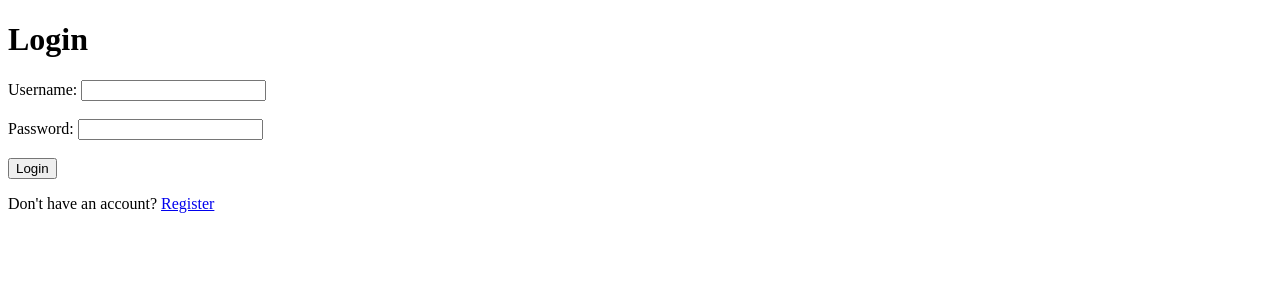
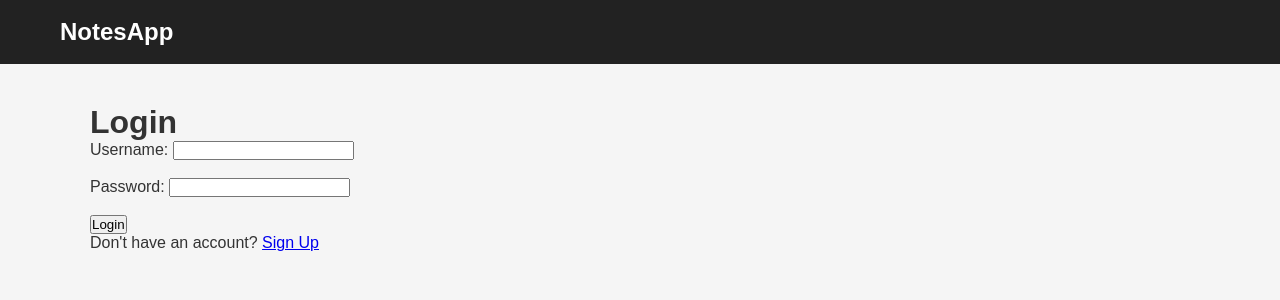
Before and after one commit to patil-vaishnavii/Notes-App-Django-Framework, a Django app: a page that uses accounts/templates/accounts/login.html in a window 1280 px wide. Shown: the top 300 px of the page. Run offline with Django 5.2, Linux system fonts and the light colour scheme.

```diff
--- a/NotesApp/settings.py
+++ b/NotesApp/settings.py
@@ -56,7 +56,7 @@ ROOT_URLCONF = 'NotesApp.urls'
 TEMPLATES = [
     {
         'BACKEND': 'django.template.backends.django.DjangoTemplates',
-        'DIRS': [],
+        'DIRS': [BASE_DIR/"templates"],
         'APP_DIRS': True,
         'OPTIONS': {
             'context_processors': [
@@ -118,3 +118,7 @@ USE_TZ = True
 
 STATIC_URL = 'static/'
 LOGIN_URL = "/login/"
+
+STATICFILES_DIRS = [
+  BASE_DIR/"static",
+]
--- a/accounts/templates/accounts/login.html
+++ b/accounts/templates/accounts/login.html
@@ -1,11 +1,10 @@
-<!DOCTYPE html>
-<html>
-<head>
-    <title>Login</title>
-</head>
+{% extends "base.html" %}
 
-<body>
+{% block title %}
+   Login
+{% endblock  %}
 
+{% block content %}
     <h1>Login</h1>
 
     <form method="POST">
@@ -28,8 +27,7 @@
 
     <p>
         Don't have an account?
-        <a href="{% url 'register' %}">Register</a>
+        <a href="{% url 'register' %}">Sign Up</a>
     </p>
 
-</body>
-</html>
+{% endblock %}
--- a/notes/urls.py
+++ b/notes/urls.py
@@ -3,5 +3,8 @@ from . import views
 
 urlpatterns = [
     path("",views.home,name = "home"),
+    path("notes/",views.notes,name="notes"),
  path("create/",views.create_note,name="create_note"),
+ path("edit/<int:id>/",views.edit_note,name="edit_note"),
+ path("delete/<int:id>/",views.delete_note,name="delete_note"),
 ]
--- /dev/null
+++ b/static/css/style.css
@@ -0,0 +1,51 @@
+* {
+    box-sizing: border-box;
+    margin: 0;
+    padding: 0;
+}
+
+body {
+    font-family: Arial, sans-serif;
+    background-color: #f5f5f5;
+    color: #333;
+}
+
+/* Navbar */
+
+.navbar {
+    background-color: #222;
+    padding: 18px 60px;
+
+    display: flex;
+    justify-content: space-between;
+    align-items: center;
+}
+
+.logo {
+    color: white;
+    text-decoration: none;
+    font-size: 24px;
+    font-weight: bold;
+}
+
+.nav-links {
+    display: flex;
+    gap: 25px;
+}
+
+.nav-links a {
+    color: white;
+    text-decoration: none;
+}
+
+.nav-links a:hover {
+    text-decoration: underline;
+}
+
+/* Main content */
+
+.container {
+    width: 90%;
+    max-width: 1100px;
+    margin: 40px auto;
+}
--- /dev/null
+++ b/templates/base.html
@@ -0,0 +1,36 @@
+{% load static %}
+
+<!DOCTYPE html>
+<html lang="en">
+
+<head>
+    <meta charset="UTF-8">
+    <meta name="viewport" content="width=device-width, initial-scale=1.0">
+
+    <title>{% block title %}NotesApp{% endblock %}</title>
+
+    <link rel="stylesheet" href="{% static 'css/style.css' %}">
+</head>
+
+<body>
+
+    <header>
+        <nav class="navbar">
+
+            <a href="{% url 'home' %}" class="logo">
+                NotesApp
+            </a>
+
+        </nav>
+    </header>
+
+    <main class="container">
+
+        {% block content %}
+        {% endblock %}
+
+    </main>
+
+</body>
+
+</html>
```
Also changed, not shown: accounts/templates/accounts/register.html (+6 -8 lines), notes/templates/notes/delete_note.html (added, +31 -0 lines), notes/templates/notes/edit_note.html (added, +51 -0 lines), notes/templates/notes/home.html (added, +18 -0 lines), notes/templates/notes/index.html (+22 -19 lines), notes/views.py (+51 -3 lines).
